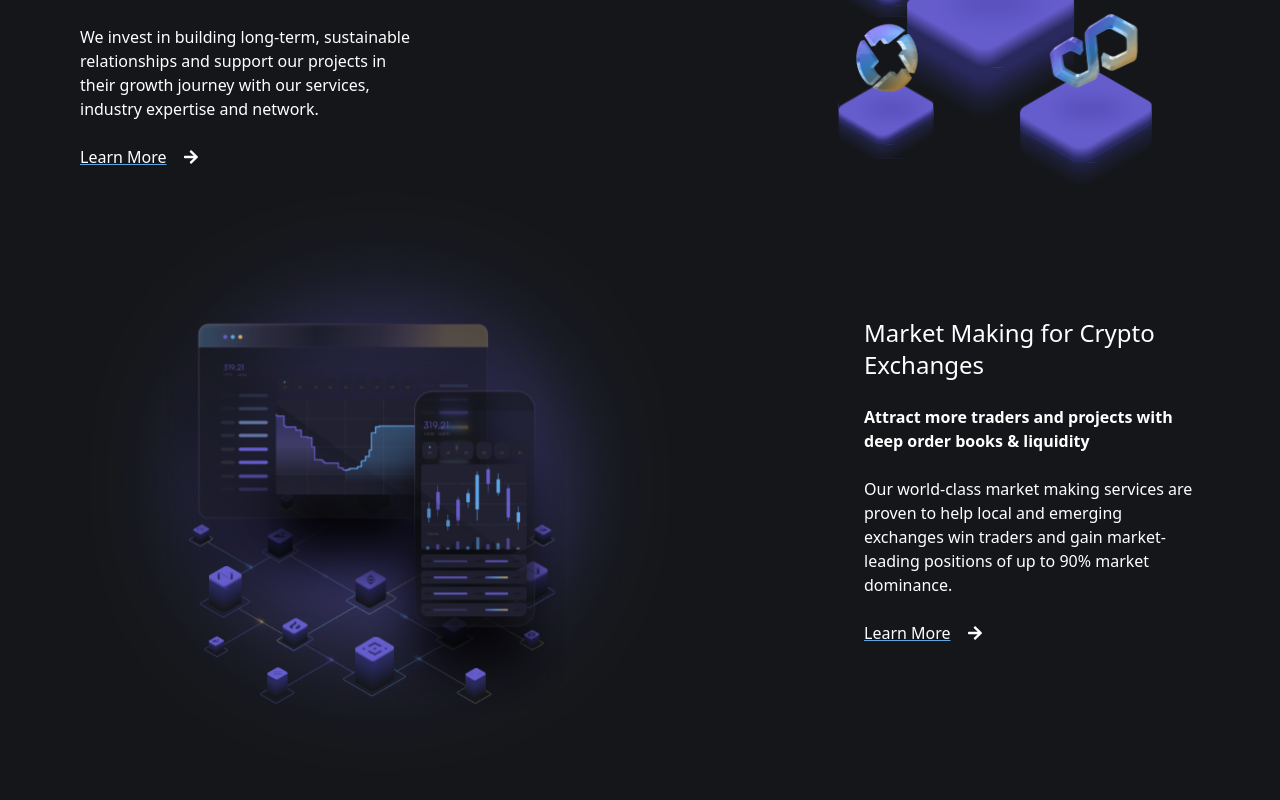
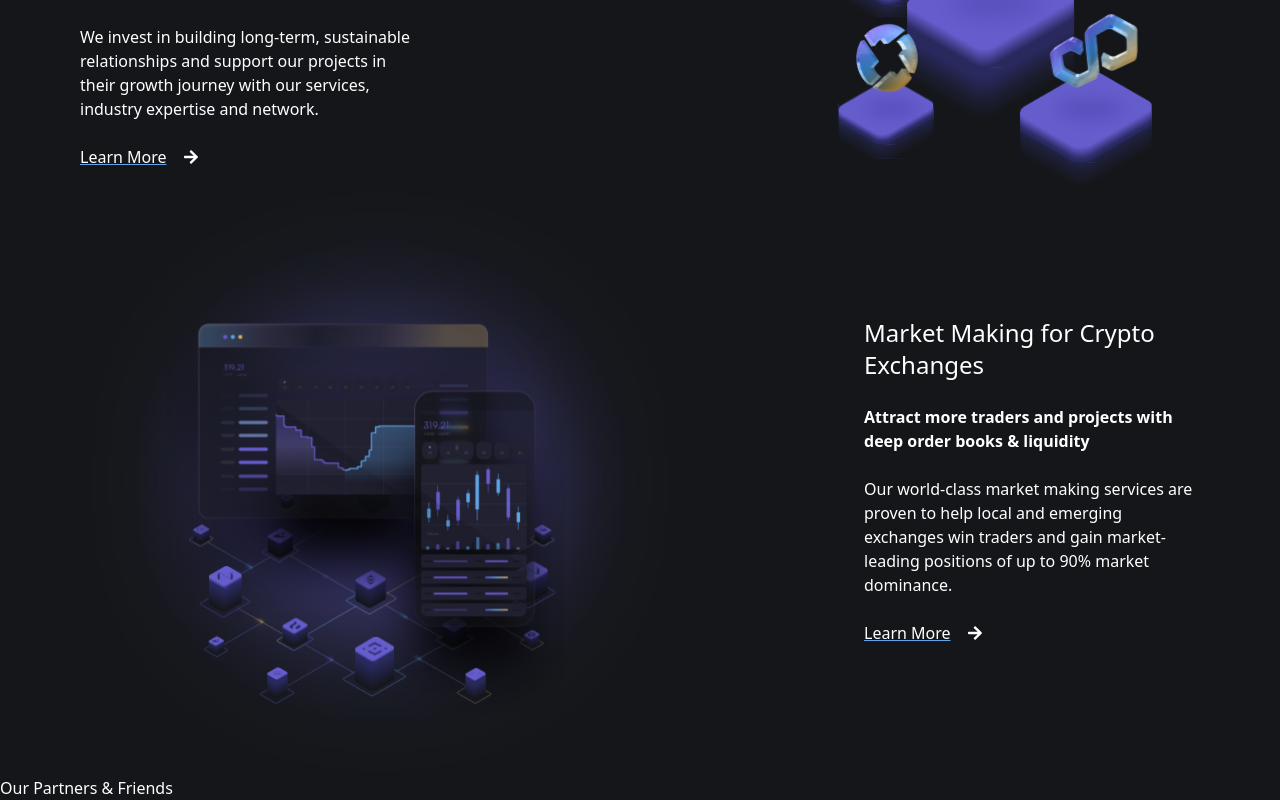
Before and after one commit to Shookrun/Gravity, a Next.js app: page / in a window 1280 px wide. Shown: the part 1554-2354 px from the top of the page. Before the commit the page ends 2330 px from the top, so only its background shows below. Built offline with nearby package versions, Linux system fonts and the light colour scheme.

Commit message:
Some Changes

```diff
--- a/app/page.jsx
+++ b/app/page.jsx
@@ -4,6 +4,7 @@ import GravityTeam from "./components/GravityTeam/page";
 import CrypoMarketing from "./components/CryptoMarketing/page";
 import MarketingProject from "./components/MarketingProject/page";
 import Exchange from "./components/Exchange/page";
+import Partners from "./components/Partners/page";
 
 export default function Home() {
   return (
@@ -13,6 +14,7 @@ export default function Home() {
       <CrypoMarketing/>
       <MarketingProject/>
       <Exchange/>
+      <Partners/>
     </div>
   );
 }
```
